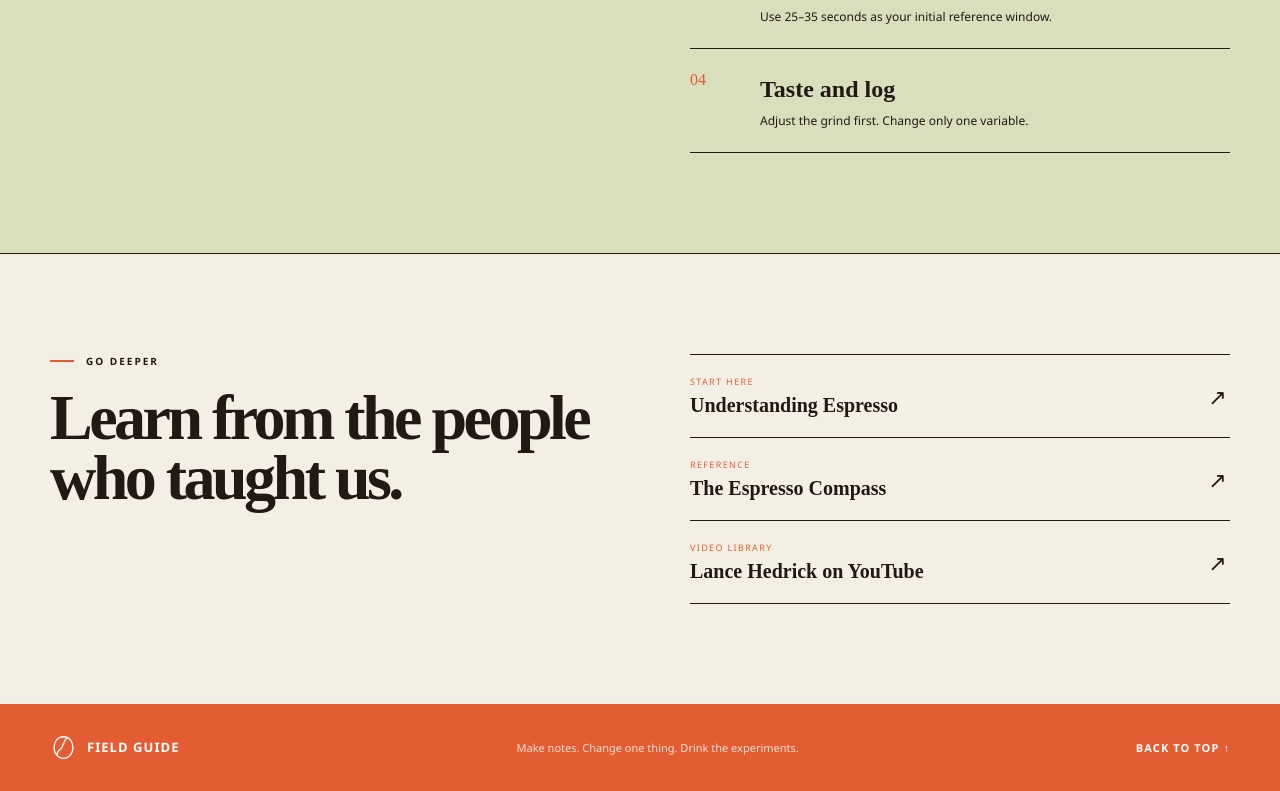
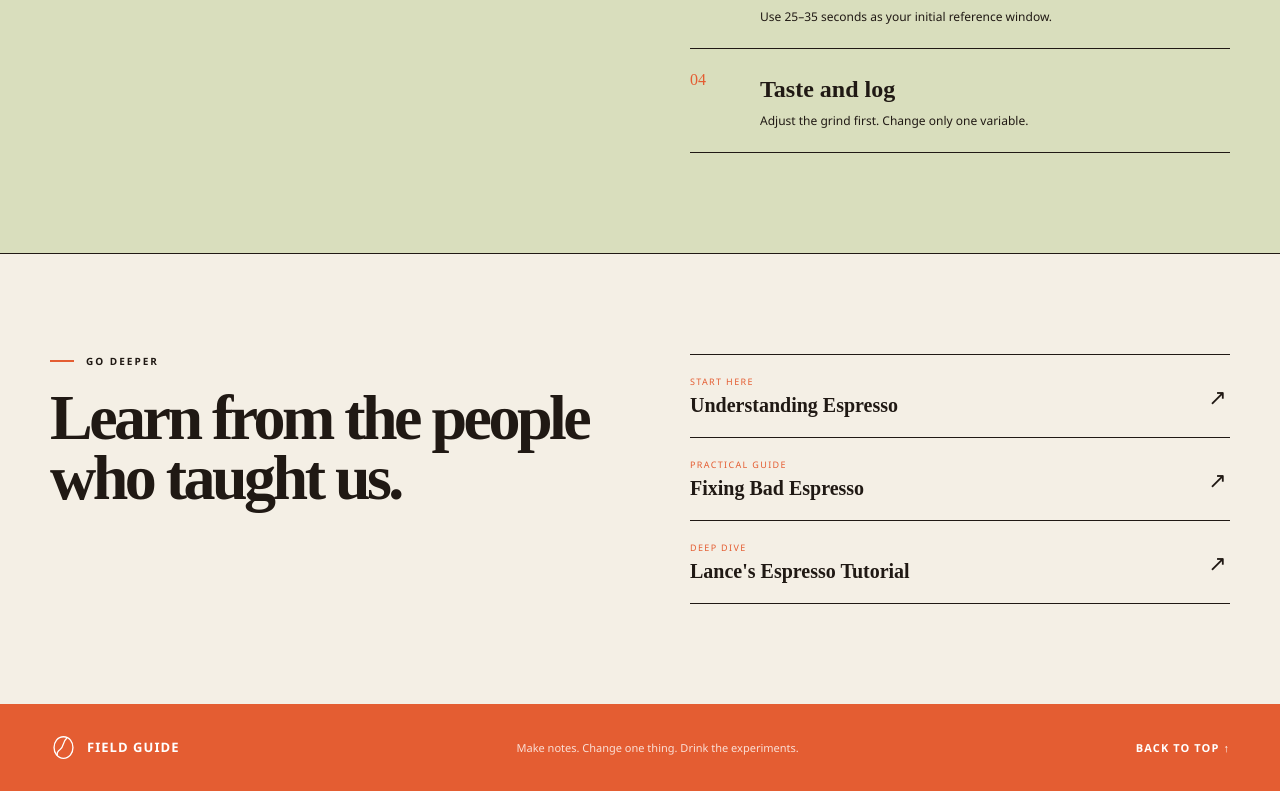
Before and after one commit to ballouconsulting/espresso, a Next.js app: page / in a window 1280 px wide. Shown: the part 3750-4541 px from the top of the page. Built offline with nearby package versions, Linux system fonts and the light colour scheme.

Commit message:
Link practical espresso videos

```diff
--- a/app/page.tsx
+++ b/app/page.tsx
@@ -285,11 +285,11 @@ export default function Home() {
           <a href="https://www.youtube.com/playlist?list=PLxz0FjZMVOl3MuAzK5l3gjakoOGrmK8fP" target="_blank" rel="noreferrer">
             <span>Start here</span><strong>Understanding Espresso</strong><Arrow />
           </a>
-          <a href="https://www.baristahustle.com/blog/the-espresso-compass/" target="_blank" rel="noreferrer">
-            <span>Reference</span><strong>The Espresso Compass</strong><Arrow />
+          <a href="https://www.youtube.com/watch?v=MbTD42FvMVU" target="_blank" rel="noreferrer">
+            <span>Practical guide</span><strong>Fixing Bad Espresso</strong><Arrow />
           </a>
-          <a href="https://www.youtube.com/@LanceHedrick" target="_blank" rel="noreferrer">
-            <span>Video library</span><strong>Lance Hedrick on YouTube</strong><Arrow />
+          <a href="https://www.youtube.com/watch?v=I6ti6NMCqsc" target="_blank" rel="noreferrer">
+            <span>Deep dive</span><strong>Lance&apos;s Espresso Tutorial</strong><Arrow />
           </a>
         </div>
       </section>
```
Also changed, not shown: 1 other file (tests, documents, lock files or other folders).
